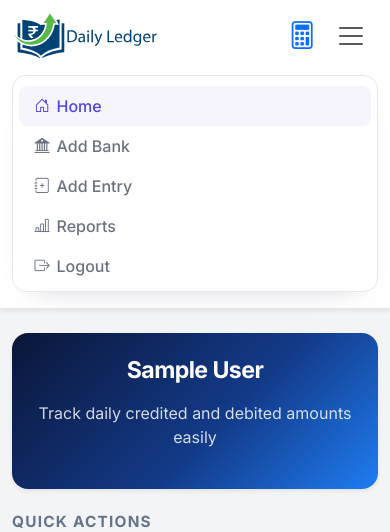
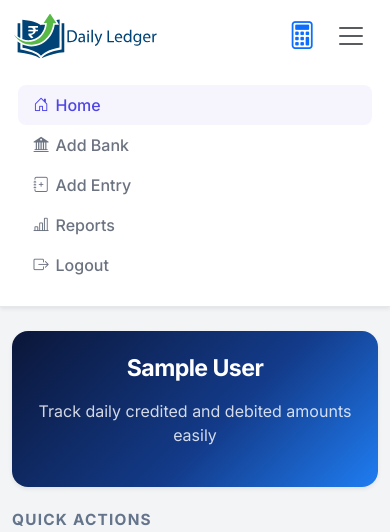
Before and after one commit to rohanpagar58/daily-ledger-app, a Flask app: page / in a window 390 px wide, after a click that opens the changed part. Shown: the top 532 px of the page. Run offline with Flask 3, Linux system fonts and the light colour scheme; the visitor is signed in with stand-in values (Sample User, id 1).

Commit message:
improve the dropdown menu design

```diff
--- a/app.py
+++ b/app.py
@@ -856,7 +856,8 @@ register_report_routes(
 # -----------------------------
 if __name__ == "__main__":
     app.run(
-        host=os.getenv("FLASK_RUN_HOST", "127.0.0.1"),
+        #host=os.getenv("FLASK_RUN_HOST", "127.0.0.1"),
+        host=os.getenv("FLASK_RUN_HOST", "192.168.0.220"),
         port=int(os.getenv("PORT", "5000")),
         debug=env_bool("FLASK_DEBUG", default=False),
     )
--- a/static/css/styles.css
+++ b/static/css/styles.css
@@ -203,11 +203,6 @@ h6 {
 
     #mainNavbar .navbar-mobile-shell {
         margin-top: 1.2rem;
-        border: 1px solid var(--border-color);
-        border-radius: 14px;
-        background: rgba(255, 255, 255, 0.98);
-        box-shadow: 0 14px 28px -24px rgba(15, 23, 42, 0.35);
-        overflow: hidden;
     }
 
     #mainNavbar .navbar-nav {
```
